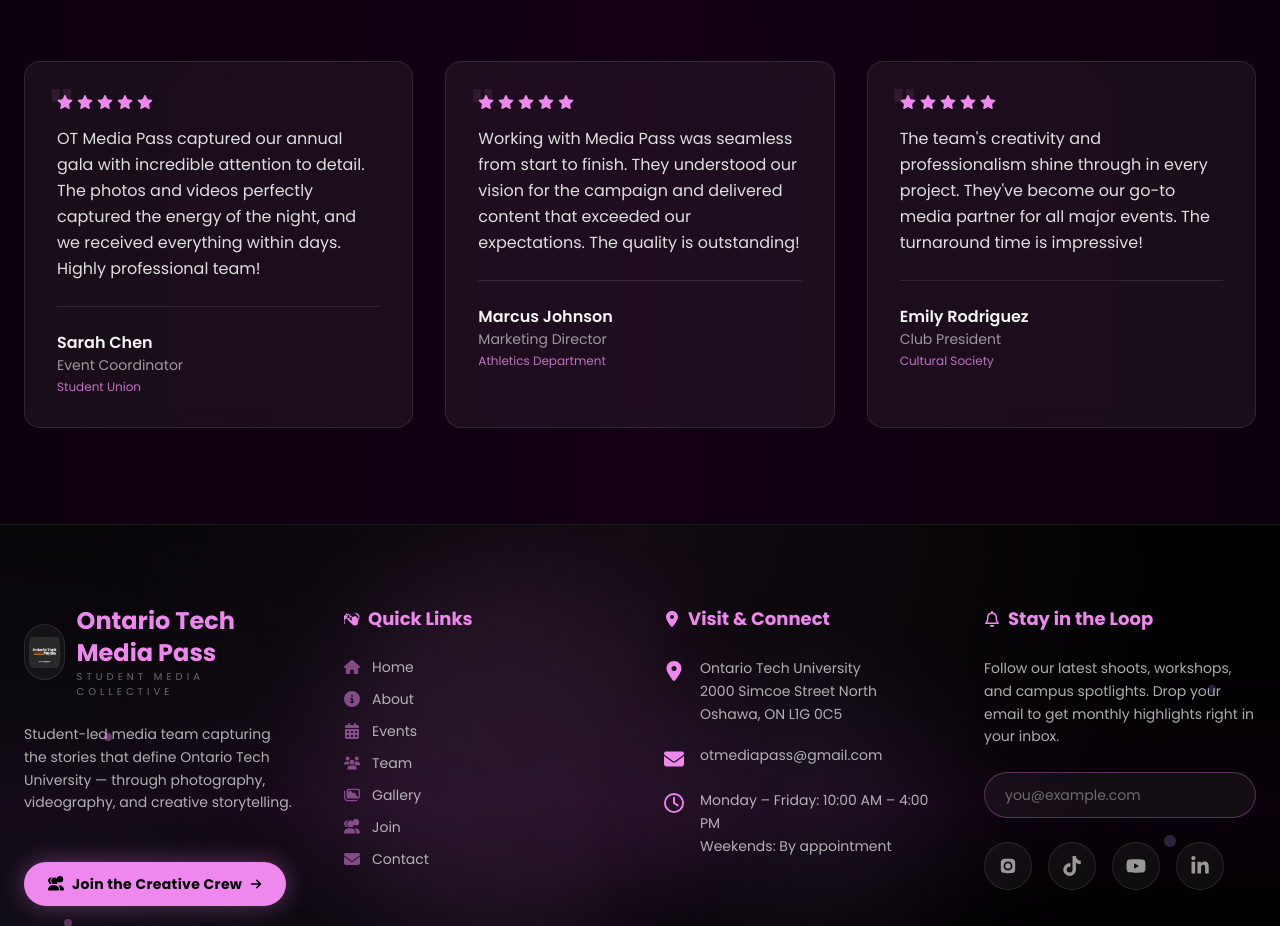
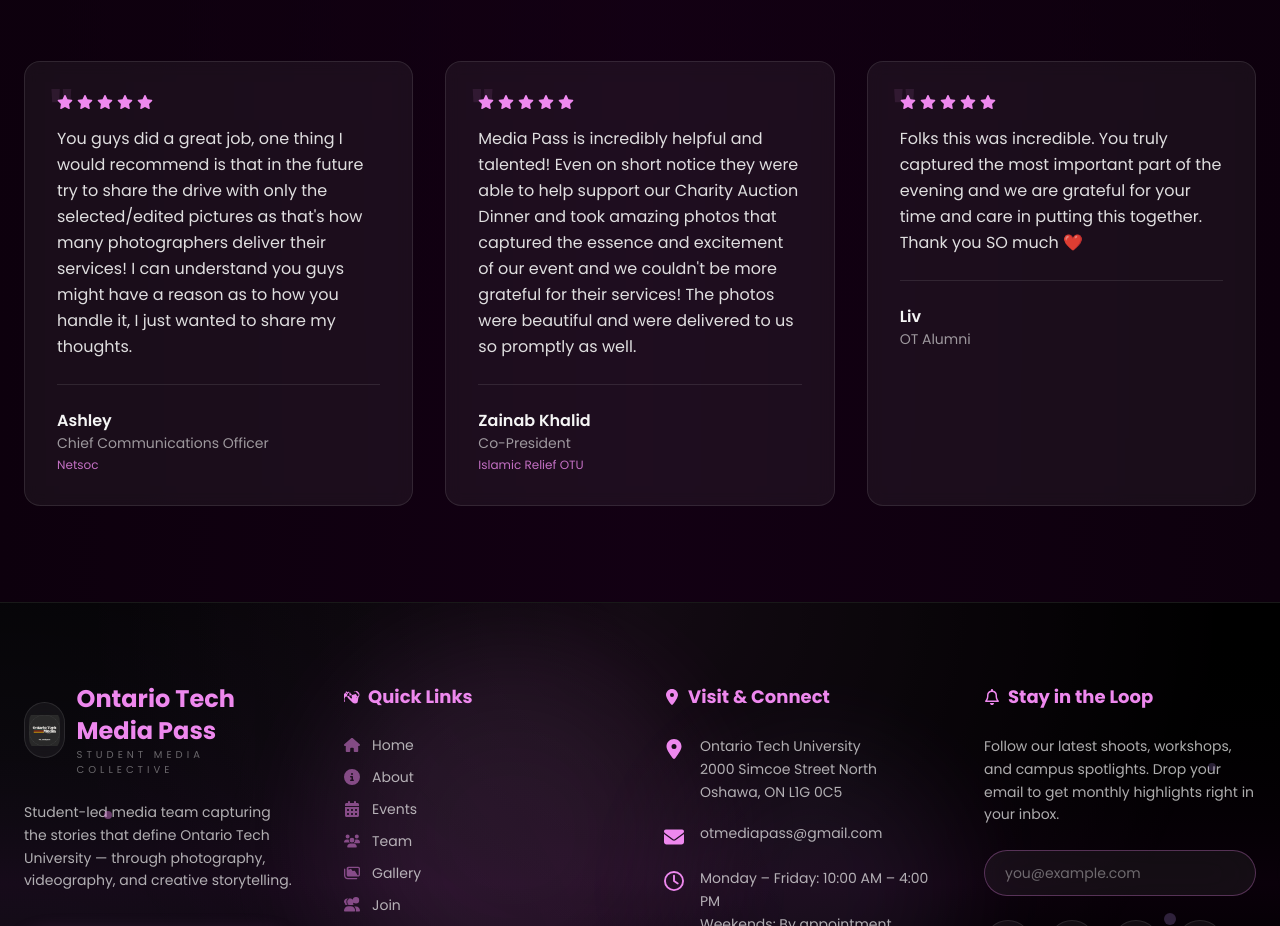
Before and after one commit to dhruvht612/OT_Media_Pass_Official_Website, a React (Vite) app: page / in a window 1280 px wide. Shown: the part 3480-4406 px from the top of the page. Built offline with nearby package versions, Linux system fonts and the light colour scheme.

Commit message:
Update testimonials on Home page with new quotes, authors, and roles to reflect recent feedback and enhance user engagement.

```diff
--- a/src/pages/Home.jsx
+++ b/src/pages/Home.jsx
@@ -424,24 +424,24 @@
           <div className="grid gap-8 md:grid-cols-2 lg:grid-cols-3">
             {[
               {
-                quote: 'OT Media Pass captured our annual gala with incredible attention to detail. The photos and videos perfectly captured the energy of the night, and we received everything within days. Highly professional team!',
-                author: 'Sarah Chen',
-                role: 'Event Coordinator',
-                organization: 'Student Union',
+                quote: 'You guys did a great job, one thing I would recommend is that in the future try to share the drive with only the selected/edited pictures as that\'s how many photographers deliver their services! I can understand you guys might have a reason as to how you handle it, I just wanted to share my thoughts.',
+                author: 'Ashley',
+                role: 'Chief Communications Officer',
+                organization: 'Netsoc',
                 rating: 5
               },
               {
-                quote: 'Working with Media Pass was seamless from start to finish. They understood our vision for the campaign and delivered content that exceeded our expectations. The quality is outstanding!',
-                author: 'Marcus Johnson',
-                role: 'Marketing Director',
-                organization: 'Athletics Department',
+                quote: 'Media Pass is incredibly helpful and talented! Even on short notice they were able to help support our Charity Auction Dinner and took amazing photos that captured the essence and excitement of our event and we couldn\'t be more grateful for their services! The photos were beautiful and were delivered to us so promptly as well.',
+                author: 'Zainab Khalid',
+                role: 'Co-President',
+                organization: 'Islamic Relief OTU',
                 rating: 5
               },
               {
-                quote: 'The team\'s creativity and professionalism shine through in every project. They\'ve become our go-to media partner for all major events. The turnaround time is impressive!',
-                author: 'Emily Rodriguez',
-                role: 'Club President',
-                organization: 'Cultural Society',
+                quote: 'Folks this was incredible. You truly captured the most important part of the evening and we are grateful for your time and care in putting this together. Thank you SO much ❤️',
+                author: 'Liv',
+                role: 'OT Alumni',
+                organization: '',
                 rating: 5
               }
             ].map((testimonial, index) => (
```
